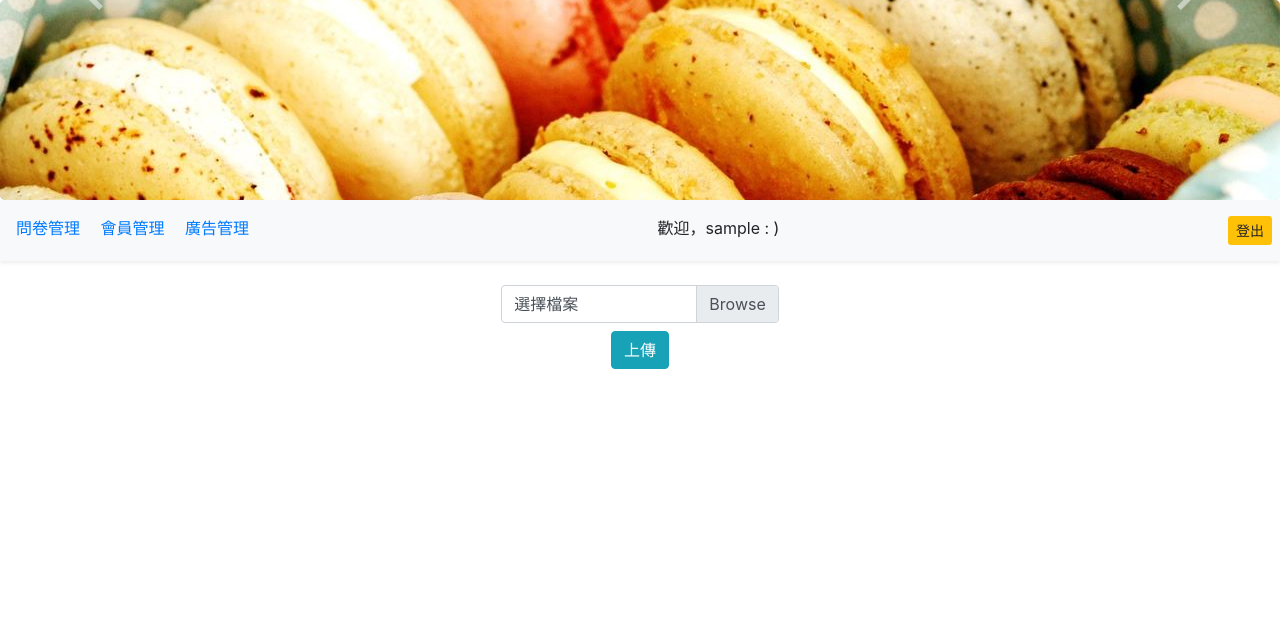
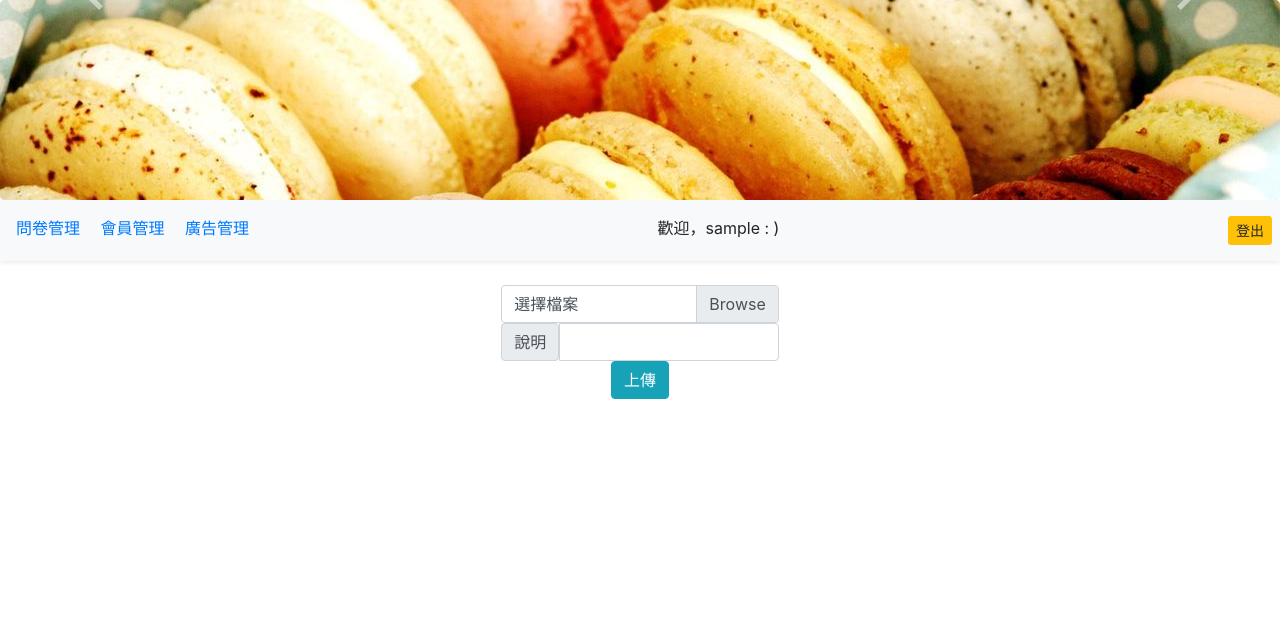
Before and after one commit to mooncactusmoon/vote, a PHP site: page /backend/?do=ad in a window 1280 px wide. Shown: the top 639 px of the page. Run offline with PHP 8.4, Linux system fonts and the light colour scheme; the visitor is signed in with stand-in values (Sample User, id 1); some libraries are stand-ins or nearby versions.

Commit message:
完成圖片上傳功能

```diff
--- a/backend/ad.php
+++ b/backend/ad.php
@@ -1,9 +1,16 @@
 <!-- 廣告管理 -->
-<form action="../api/upload_ad.php" method="post">
-<div class="custom-file w-25 d-block m-auto">
+<form action="../api/upload_ad.php" method="post" enctype="multipart/form-data">
+
+<div class="custom-file w-25 d-block m-auto ">
     <label for="upload" class=" custom-file-label ">選擇檔案</label>
-    <input type="file" name="" id="upload" class=" custom-file-input " ></div>
-<div class="text-center mt-2"><input type="submit" value="上傳" class="btn btn-info">
+    <input type="file" name="name" id="upload" class=" custom-file-input " >
+</div>
+<div class="text-center input-group w-25 m-auto">
+    <label for="intro" class="input-group-prpend input-group-text">說明</label>
+    <input type="text" name="intro" id="intro" class="form-control">
+</div>
+<div class="text-center mt-3 w-25 m-auto">
+    <input type="submit" value="上傳" class="btn btn-info">
 </div>
 
 </form>
```
Also changed, not shown: api/upload_ad.php (added, +12 -0 lines), img/3.jpg (added).
